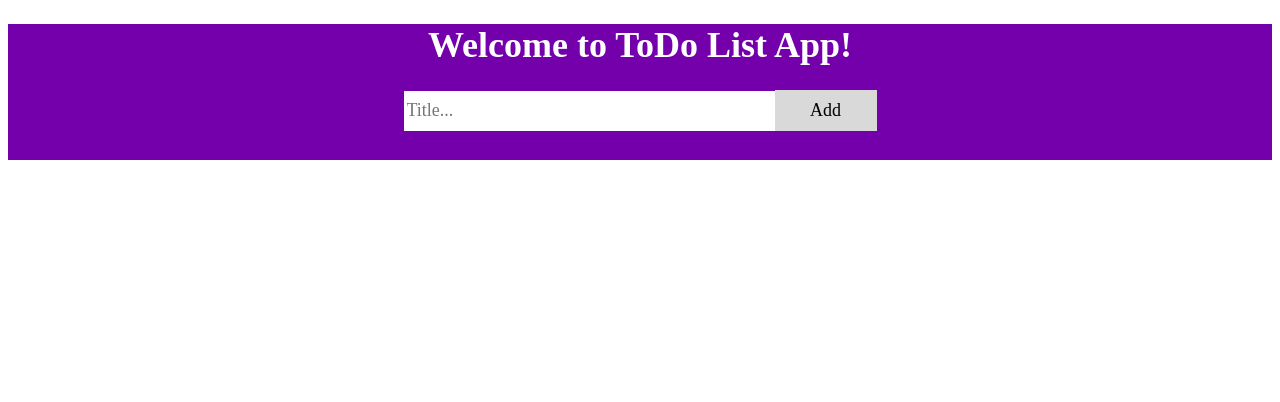
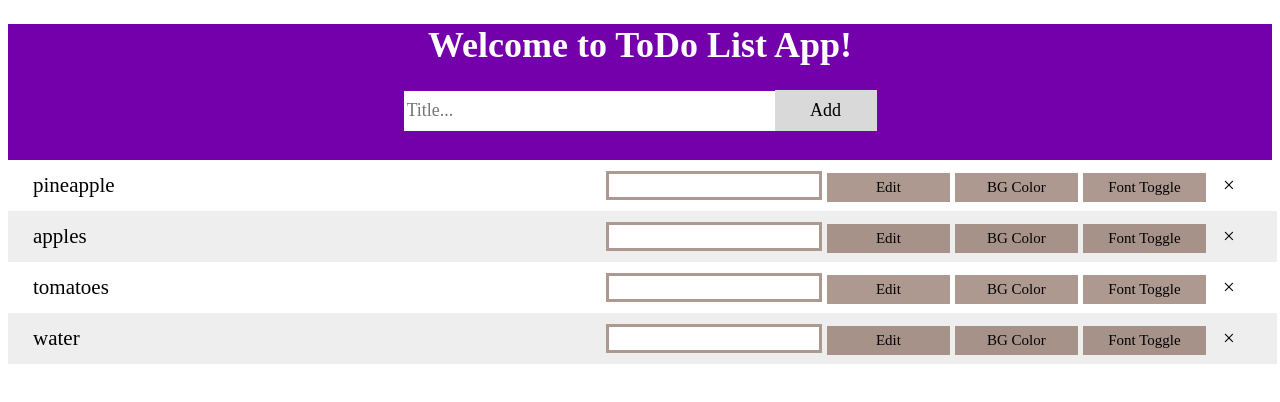
Before and after one commit to Pallavi-09/todo-list, an Angular app: page / in a window 1280 px wide. Shown: the top 402 px of the page. Built offline with nearby package versions, Linux system fonts and the light colour scheme.

Commit message:
todo work

```diff
--- a/src/app/app.component.css
+++ b/src/app/app.component.css
@@ -30,7 +30,7 @@ ul{
 ul li{
     list-style:none;
     cursor:pointer;
-    width:100%;
+    width:98.4%;
     display:block;
     vertical-align: middle;
     line-height: 51px;
@@ -65,7 +65,6 @@ ul li.checked::before {
 .close{
     display: inline-block;
     padding: 0px 17px 0px 17px;
-    float: right;
     margin-right: 25px;
 }
 
@@ -86,3 +85,19 @@ ul li.checked{
     background-color: #888888;
     color:#fff;
 }
+
+.pull-right{
+    float : right;
+}
+
+.btn{
+    background-color: #79554899;
+    cursor: pointer;
+    color: #000;
+    height: 29px;
+    width: 123px;
+    border: 1px solid transparent;
+    margin-left: 5px;
+    font-family: cursive;
+    font-size: 15px;
+}
--- a/src/app/app.component.html
+++ b/src/app/app.component.html
@@ -13,7 +13,24 @@
   </div>
   <div class="addedDetails FontFamily">
     <ul id="detailsCol">
-      <app-list></app-list>
+      <li *ngFor = "let field of lang" #taskLi (click) = "checkedTitle($event)">
+        {{field}}
+
+        <span [innerHTML] = "closeElmt" class="close pull-right" (click) = "deleteData(taskLi.innerText,$event)"></span>
+        <span class="pull-right">
+          <button class="btn">Font Toggle</button>
+        </span>
+        <span class="pull-right">
+          <button class="btn">BG Color</button>
+        </span>
+        <span class="pull-right">
+          <button class="btn">Edit</button>
+        </span>
+        <app-list></app-list>
+      </li>
     </ul>
   </div>
+  <div class="AlertArea">
+
+  </div>
 </div>
--- a/src/app/list/list.component.css
+++ b/src/app/list/list.component.css
@@ -0,0 +1,13 @@
+.textCls{
+    height: 21px;
+    width: 206px;
+    border: 3px solid #79554899;
+    color: #000;
+    position: relative;
+    bottom: 2px;
+}
+
+
+.pull-right{
+    float : right;
+}
--- a/src/app/list/list.component.html
+++ b/src/app/list/list.component.html
@@ -1,4 +1,3 @@
-<li *ngFor = "let field of lang" #taskLi (click) = "checkedTitle($event)">
-    {{field}}
-    <span [innerHTML] = "closeElmt" class="close" (click) = "deleteData(taskLi.innerText,$event)"></span>
-</li>
+<span class="pull-right">
+    <input type="text" class="textCls" >
+</span>
```
